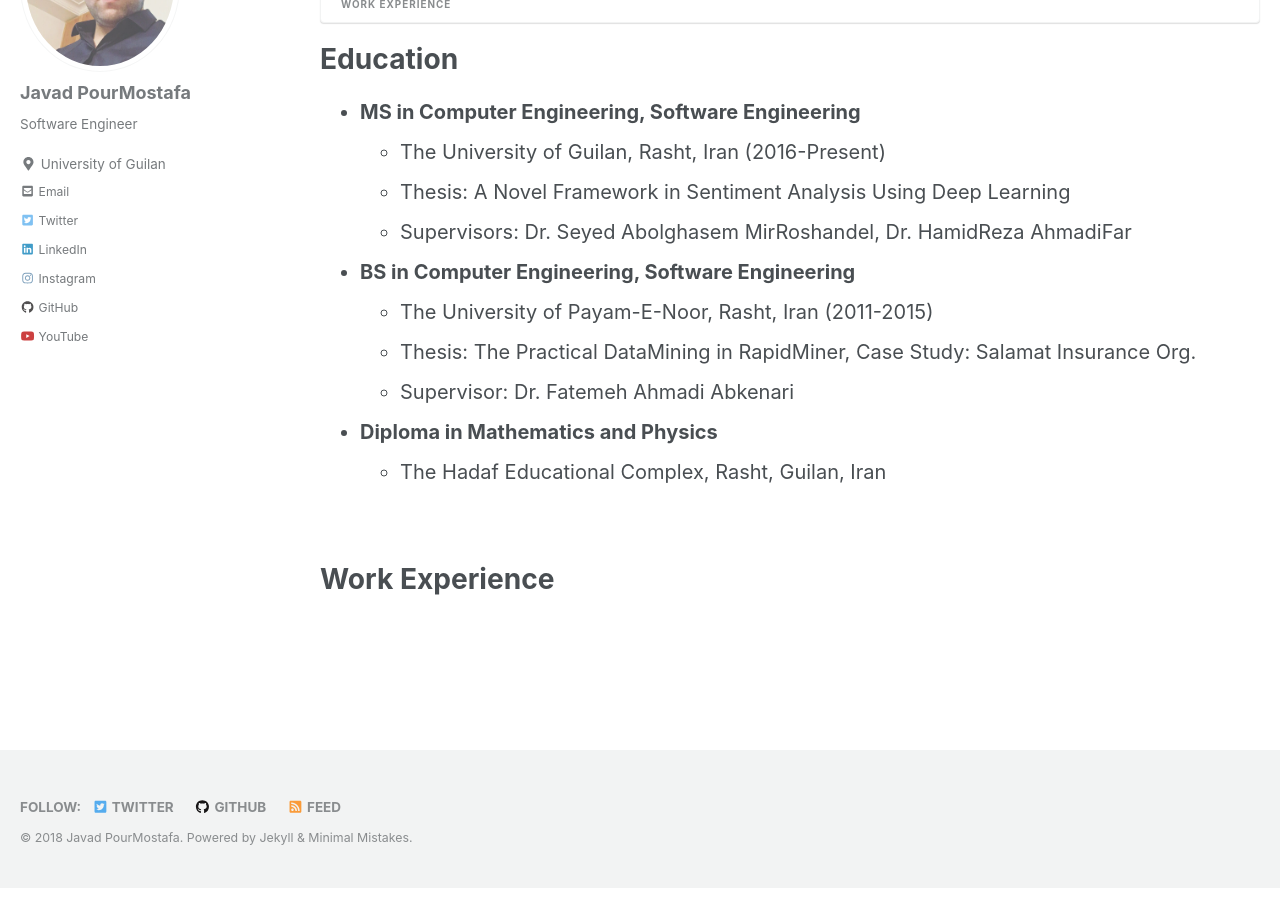
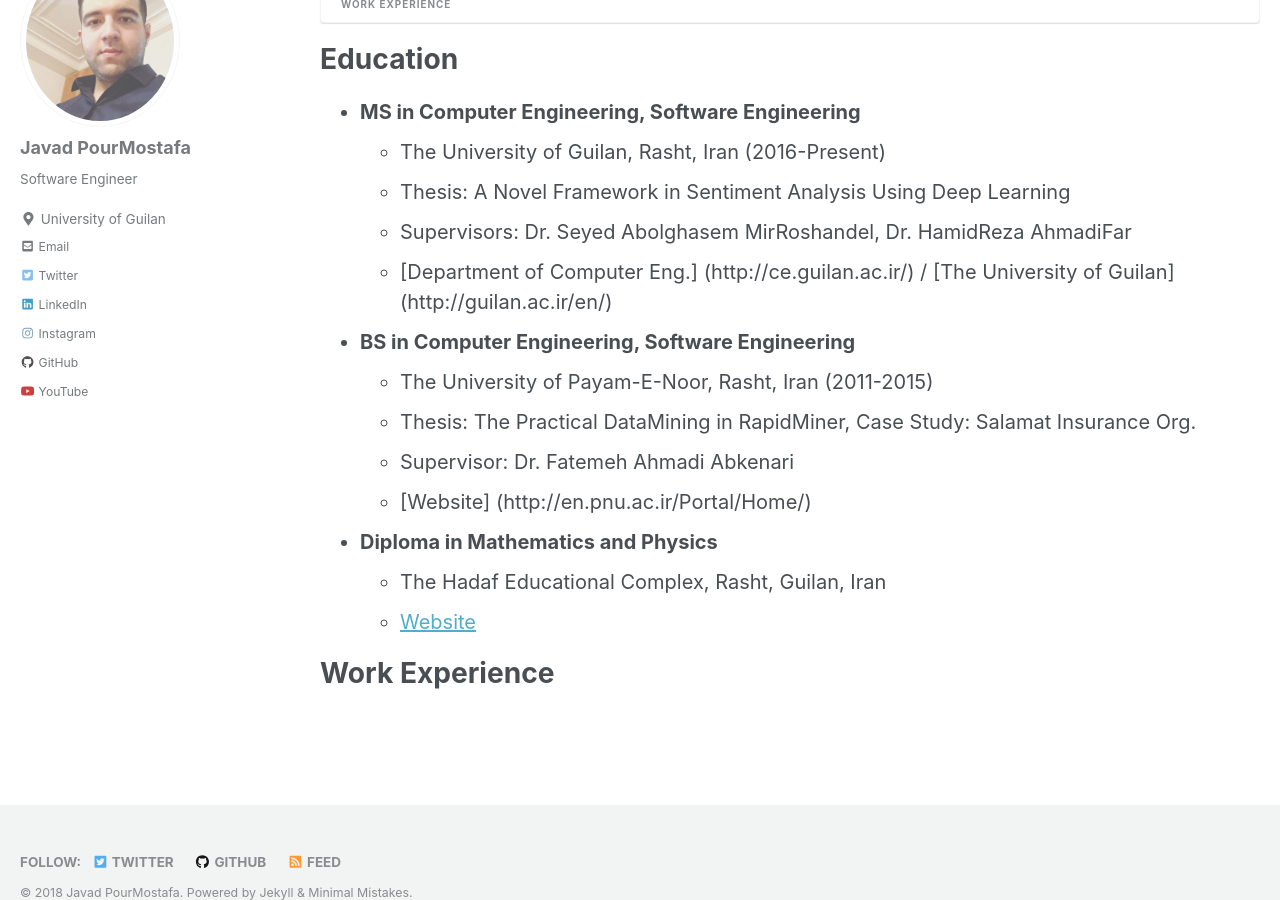
Before and after one commit to JoyeBright/JoyeBright.github.io, a Jekyll site: the page built from _pages/cv.md, in a window 1280 px wide and 900 px high, scrolled down 231 px. Built offline with Jekyll 4.4.1, drawn with Linux system fonts in a browser that asks for light colours; nearby versions of some CDN libraries.

Commit message:
Update cv.md

```diff
--- a/_pages/cv.md
+++ b/_pages/cv.md
@@ -11,16 +11,16 @@
    * The University of Guilan, Rasht, Iran (2016-Present)<br>
    * Thesis: A Novel Framework in Sentiment Analysis Using Deep Learning<br>
    * Supervisors: Dr. Seyed Abolghasem MirRoshandel, Dr. HamidReza AhmadiFar
+   * [Department of Computer Eng.] (http://ce.guilan.ac.ir/) / [The University of Guilan] (http://guilan.ac.ir/en/)
 
  * <b>BS in Computer Engineering, Software Engineering</b><br>
      * The University of Payam-E-Noor, Rasht, Iran (2011-2015)<br>
      * Thesis: The Practical DataMining in RapidMiner, Case Study: Salamat Insurance Org.<br>
      * Supervisor: Dr. Fatemeh Ahmadi Abkenari
+     * [Website] (http://en.pnu.ac.ir/Portal/Home/)
 
  * <b>Diploma in Mathematics and Physics</b><br>
       * The Hadaf Educational Complex, Rasht, Guilan, Iran<br>
-
-
-<br>
+      * [Website](http://hadafec.sams.ir)
 
 # Work Experience
```
